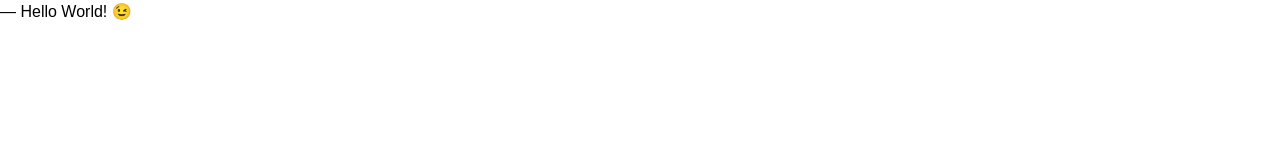
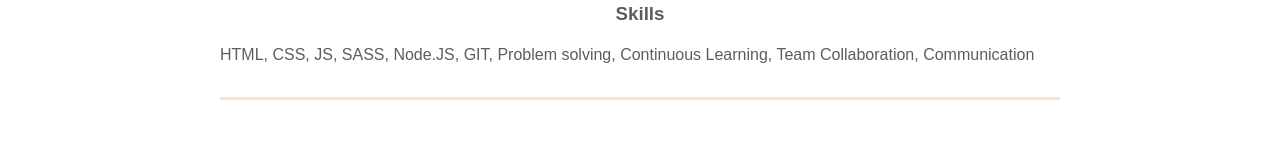
Before and after one commit to laasmagix/homepage, a plain HTML site: page index.html in a window 1280 px wide. Drawn offline with Linux system fonts and the light colour scheme.

Commit message:
Added skills

```diff
--- a/index.html
+++ b/index.html
@@ -7,6 +7,16 @@
     <title>Résumé</title>
   </head>
   <body>
-    ― Hello World! &#x1F609;
+    <div class="container">
+      <div class="resume__block">
+        <div class="skills">
+          <h3 class="skills__header">Skills</h3>
+          <p class="skills__text">
+            HTML, CSS, JS, SASS, Node.JS, GIT, Problem solving, Continuous
+            Learning, Team Collaboration, Communication
+          </p>
+        </div>
+      </div>
+    </div>
   </body>
 </html>
```
